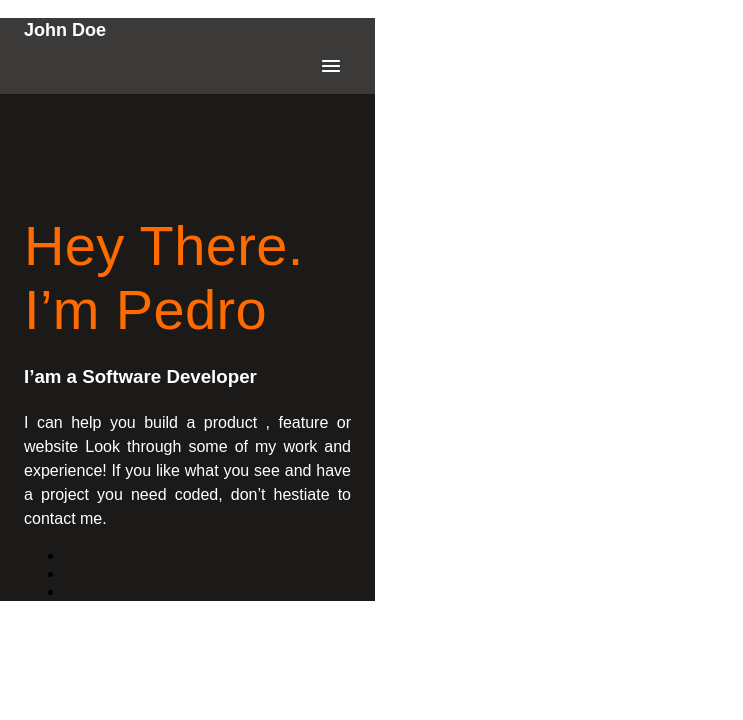
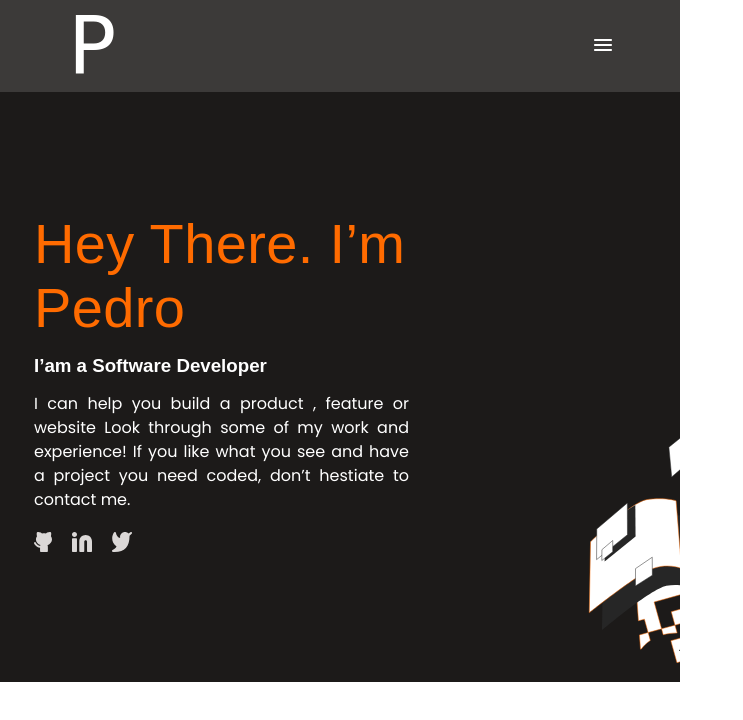
Before and after one commit to PedroH-Neves/PedroNeves-Portfolio, a website: page index.html in a window 1280 px wide. Shown: the whole page, without its empty margins (0-743 px from the left). Drawn offline with Linux system fonts and the light colour scheme; a web font is replaced by a local one.

Commit message:
Add styles

```diff
--- a/index.html
+++ b/index.html
@@ -5,38 +5,54 @@
   <meta http-equiv="X-UA-Compatible" content="IE=edge">
   <meta name="viewport" content="width=device-width, initial-scale=1.0">
   <link rel="stylesheet" href="style.css">
+  <link rel="preconnect" href="https://fonts.googleapis.com">
+  <link rel="preconnect" href="https://fonts.gstatic.com" crossorigin>
+  <link href="https://fonts.googleapis.com/css2?family=Roboto:wght@400;700&display=swap" rel="stylesheet">
+  <link href="https://fonts.googleapis.com/css2?family=Crete+Round&display=swap" rel="stylesheet">
+  <link href="https://fonts.googleapis.com/css2?family=Poppins&display=swap" rel="stylesheet">
+  <link href="https://fonts.googleapis.com/css2?family=Rubik+Maze&display=swap" rel="stylesheet">
   <title>Portfolio</title>
 </head>
 <body id="body">
     <header id="header">
       <p class="logo primary-color">
-        John Doe
+        P
       </p>
-      <img class="menu-icon" src="Union.png" alt="Symbol">
+      <div class="menu-icon">
+        <img src="./assets/Icons/Burger.svg" alt="menu icon">
+      </div>
     </header>
     <div class="section-one background">
-      <h1 id="h1" class="secundary-color">
+      <h1 id="h1" class="secundary-color primary-font">
         Hey There.
 I’m Pedro
     </h1>
-    <h3 id="h3" class="primary-color">
+    <h3 id="h3" class="primary-color secundary-font">
       I’am a Software Developer
     </h3>
-    <p class="intro-text primary-color">
+    <p class="intro-text primary-color third-font">
       I can help you build a product , feature or website Look through some of my work and experience! If you like what you see and have a project you need coded,
 don’t hestiate to contact me.
     </p>
       <ul class="list-links">
         <li class="list-links-item">
-          <a href="#" target="_blank" class="link"></a>
+          <a href="#" target="_blank" class="link">
+            <img src="./assets/Icons/Github.svg" alt="Github icon">
+          </a>
         </li>
         <li class="list-links-item">
-          <a href="#" target="_blank" class="link"></a>
+          <a href="#" target="_blank" class="link">
+            <img src="./assets/Icons/LinkedIn.svg" alt="LinkedIn icon">
+          </a>
         </li>
         <li class="list-links-item">
-          <a href="#" target="_blank" class="link"></a>
+          <a href="#" target="_blank" class="link">
+            <img src="./assets/Icons/Twitter.svg" alt="Twitter icon">
+          </a>
         </li>
       </ul>
+
+      <img class="background-img-one" src="./assets/Background/illustration-header-mobile.svg" alt="backgroun image">
     </div>
 </body>
 </html>
--- a/style.css
+++ b/style.css
@@ -1,31 +1,36 @@
+* {
+  margin: 0;
+  padding: 0;
+  box-sizing: border-box;
+}
+
 #body {
-  margin: 0;
-  max-width: 375px;
+  min-width: 375px;
+  max-width: 680px;
 }
 
 /* HEADER */
 
 #header {
   background: #3c3a39;
+  height: 92px;
+  padding: 0 10%;
+  display: flex;
+  justify-content: space-between;
+  align-items: center;
 }
 
 .logo {
-  font-family: sans-serif;
-  font-weight: 700;
-  font-size: 18px;
-  line-height: 24px;
-  padding-left: 24px;
-}
-
-.menu-icon {
-  padding-left: 322px;
-  padding-bottom: 18px;
+  font-family: 'Rubik Maze', cursive;
+  font-size: 80px;
 }
 
 /* SECTION-ONE */
 
 .section-one {
-  padding: 0 24px;
+  padding: 120px 5%;
+  position: relative;
+  height: 590px;
 }
 
 #h1 {
@@ -36,7 +41,6 @@
   font-size: 56px;
   line-height: 64px;
   letter-spacing: 0.37px;
-  padding-top: 120px;
 }
 
 #h3 {
@@ -44,6 +48,7 @@
   font-family: sans-serif;
   font-weight: 700;
   line-height: 32px;
+  margin-top: 10px;
 }
 
 .intro-text {
@@ -53,6 +58,22 @@
   font-size: 16px;
   line-height: 24px;
   text-align: justify;
+  margin-top: 10px;
+}
+
+.list-links {
+  list-style: none;
+  display: flex;
+  justify-content: flex-start;
+  gap: 20px;
+  margin-top: 20px;
+  padding-left: 0;
+}
+
+.background-img-one {
+  position: absolute;
+  right: 0;
+  bottom: -5%;
 }
 
 /* GLOBAL  */
@@ -68,3 +89,15 @@
 .background {
   background: #1c1a19;
 }
+
+.primary-font {
+  font-family: 'Roboto', sans-serif;
+}
+
+.secundary-font {
+  font-family: 'Crete Round', sans-serif;
+}
+
+.third-font {
+  font-family: 'Poppins', sans-serif;
+}
```
Also changed, not shown: Union.png (deleted), assets/Background/illustration-header-mobile.svg (added), assets/Icons/Burger.svg (added), assets/Icons/Github.svg (renamed from assets/Github.svg), assets/Icons/LinkedIn.svg (renamed from assets/LinkedIn.svg), assets/Icons/Twitter.svg (renamed from assets/Twitter.svg).
